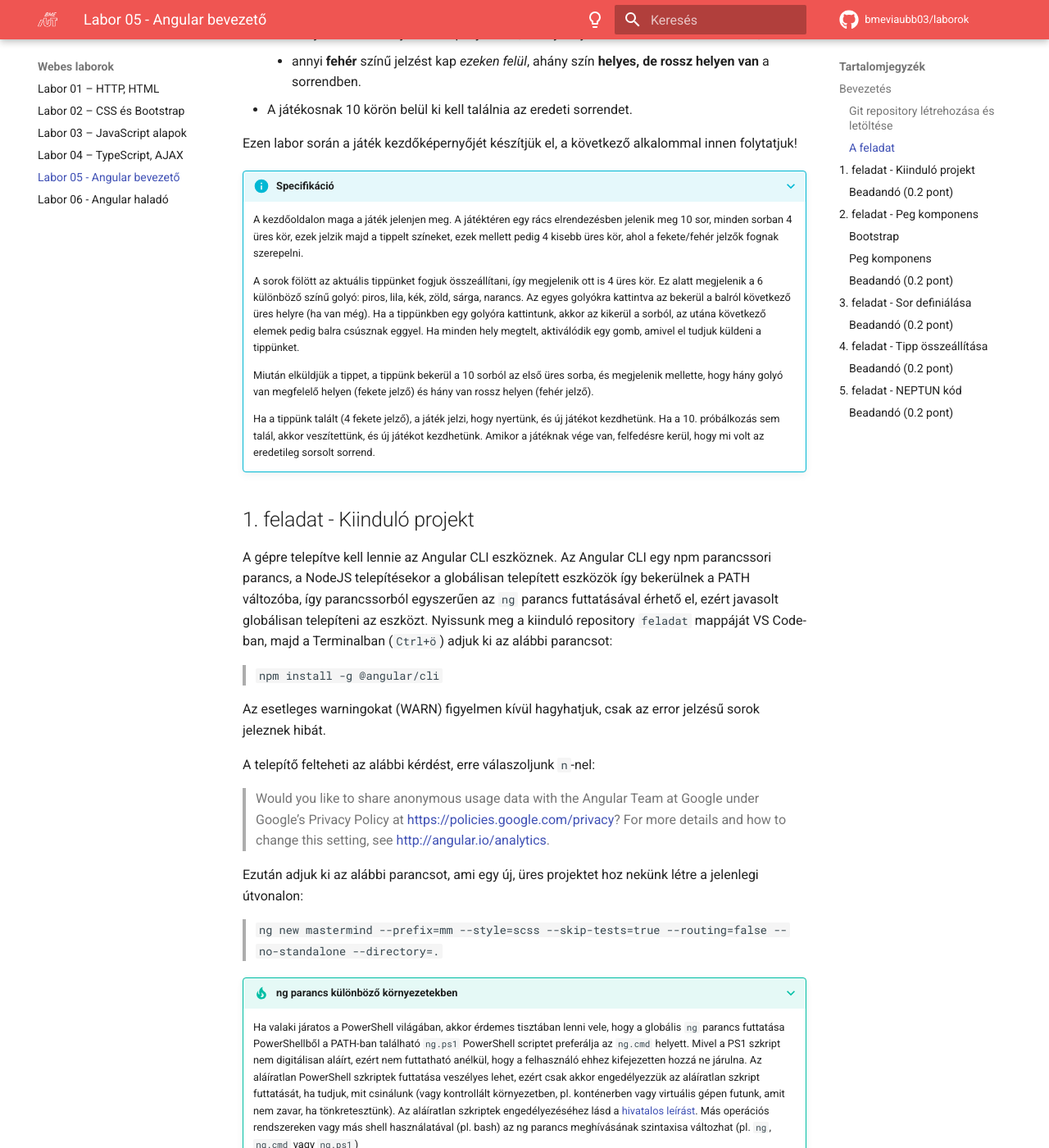
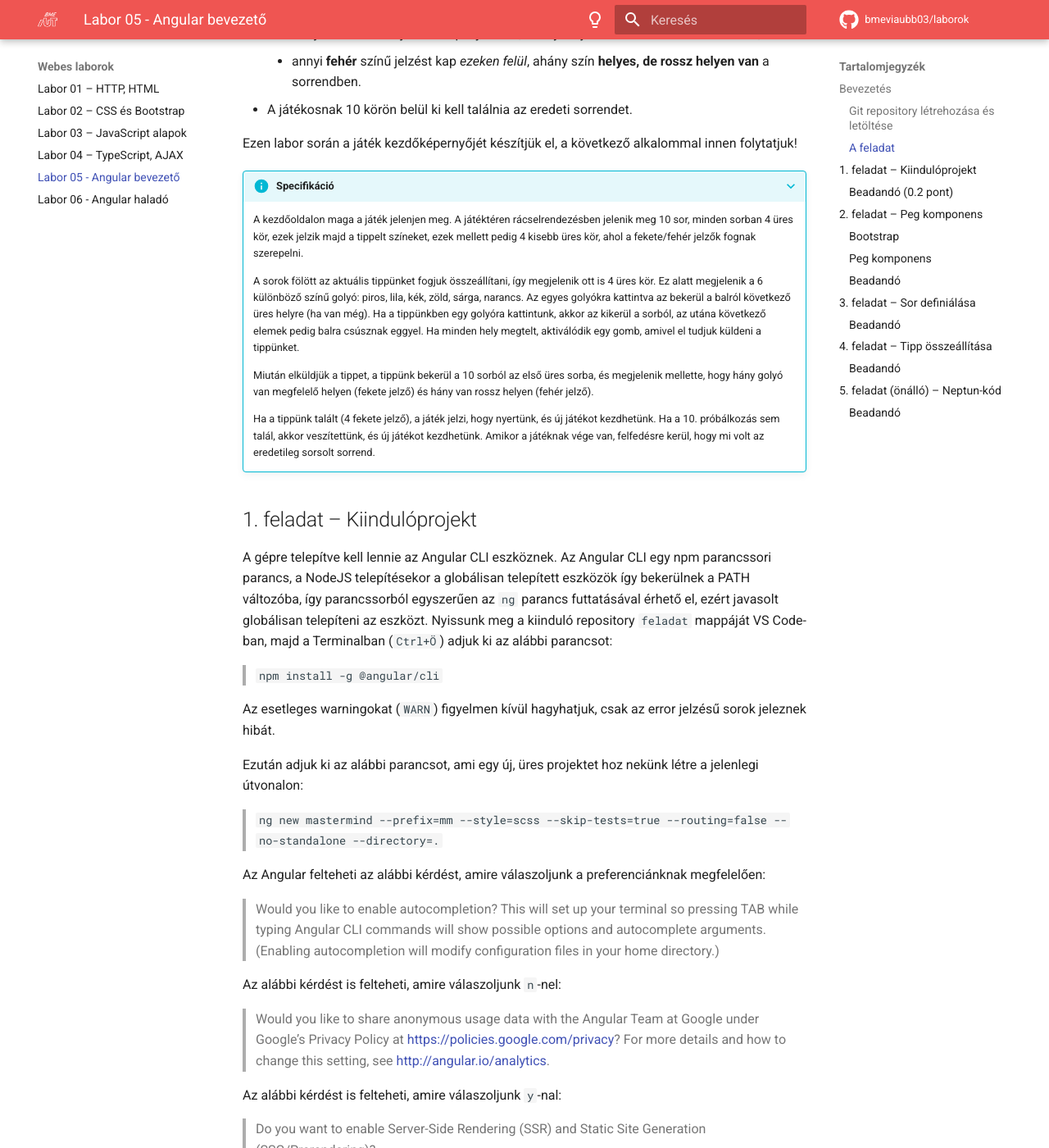
Before and after one commit to BMEVIAUBB03/laborok, an MkDocs documentation site: the page built from docs/laborok/web/05-angular-01/index.md, in a window 1280 px wide and 1400 px high, scrolled down 1872 px. Shown: the whole window at 82% size. Built offline with MkDocs 1.6.1 and Material for MkDocs 9.7.7, drawn with Linux system fonts in a browser that asks for light colours; comment, search, counter and statistics services are not loaded; some of the changed text lies outside the part shown.

Commit message:
✏️ Added project generation prompts; corrected border size & function name; formatting & grammar improvements

````diff
--- a/docs/laborok/web/05-angular-01/index.md
+++ b/docs/laborok/web/05-angular-01/index.md
@@ -62,17 +62,17 @@ Ahol nincs külön kifejezetten jelölve, a szoftverek legfrissebb stabil verzi
 
 ### Git repository létrehozása és letöltése
 
-A feladatok megoldása során ne felejtsd el követni a feladat beadás folyamatát [Github](../../tudnivalok/github/GitHub.md).
+A feladatok megoldása során ne felejtsd el követni a feladat beadás folyamatát ([GitHub](../../tudnivalok/github/GitHub.md)).
 
-1. Moodle-ben keresd meg a laborhoz tartozó meghívó URL-jét és annak segítségével hozd létre a saját repository-dat.
+1. A Moodle-ben keresd meg a laborhoz tartozó meghívó URL-jét és annak segítségével hozd létre a saját repository-dat.
 2. Várd meg, míg elkészül a repository, majd checkout-old ki.
     * Egyetemi laborokban, ha a checkout során nem kér a rendszer felhasználónevet és jelszót, és nem sikerül a checkout, akkor valószínűleg a gépen korábban megjegyzett felhasználónévvel próbálkozott a rendszer. Először töröld ki a mentett belépési adatokat (lásd [itt](../../tudnivalok/github/GitHub-credentials.md)), és próbáld újra.
 3. Hozz létre egy új ágat `megoldas` néven, és ezen az ágon dolgozz.
-4. A neptun.txt fájlba írd bele a Neptun kódodat. A fájlban semmi más ne szerepeljen, csak egyetlen sorban a Neptun kód 6 karaktere.
+4. A `neptun.txt` fájlba írd bele a Neptun-kódodat. A fájlban semmi más ne szerepeljen, csak egyetlen sorban a Neptun-kód 6 karaktere.
 
 ### A feladat
 
-A feladat a klasszikus [MasterMind](https://en.wikipedia.org/wiki/Mastermind_(board_game)) táblajáték kliensalkalmazás elkészítése lesz. Ennek sok variánsa létezik, a játék szabályai nálunk az alábbiak lesznek:
+A feladat a klasszikus [Mastermind](https://en.wikipedia.org/wiki/Mastermind_(board_game)) táblajáték kliensalkalmazás elkészítése lesz. Ennek sok variánsa létezik, a játék szabályai nálunk az alábbiak lesznek:
 
 - A "gép" (a kódmester) sorsol egy véletlenszerű, 4 hosszúságú sorozatot az alábbi 6 színű golyóból: piros, lila, kék, zöld, sárga, narancs.
     - Ugyanaz a szín többször is szerepelhet a sorrendben, pl.: kék, sárga, sárga, kék, zöld, lila.
@@ -84,7 +84,7 @@ A feladat a klasszikus [MasterMind](https://en.wikipedia.org/wiki/Mastermind_(bo
 Ezen labor során a játék kezdőképernyőjét készítjük el, a következő alkalommal innen folytatjuk!
 
 ???+ info "Specifikáció"
-    A kezdőoldalon maga a játék jelenjen meg. A játéktéren egy rács elrendezésben jelenik meg 10 sor, minden sorban 4 üres kör, ezek jelzik majd a tippelt színeket, ezek mellett pedig 4 kisebb üres kör, ahol a fekete/fehér jelzők fognak szerepelni.
+    A kezdőoldalon maga a játék jelenjen meg. A játéktéren rácselrendezésben jelenik meg 10 sor, minden sorban 4 üres kör, ezek jelzik majd a tippelt színeket, ezek mellett pedig 4 kisebb üres kör, ahol a fekete/fehér jelzők fognak szerepelni.
 
     A sorok fölött az aktuális tippünket fogjuk összeállítani, így megjelenik ott is 4 üres kör. Ez alatt megjelenik a 6 különböző színű golyó: piros, lila, kék, zöld, sárga, narancs. Az egyes golyókra kattintva az bekerül a balról következő üres helyre (ha van még). Ha a tippünkben egy golyóra kattintunk, akkor az kikerül a sorból, az utána következő elemek pedig balra csúsznak eggyel. Ha minden hely megtelt, aktiválódik egy gomb, amivel el tudjuk küldeni a tippünket.
 
@@ -93,20 +93,27 @@ Ezen labor során a játék kezdőképernyőjét készítjük el, a következő
     Ha a tippünk talált (4 fekete jelző), a játék jelzi, hogy nyertünk, és új játékot kezdhetünk. Ha a 10. próbálkozás sem talál, akkor veszítettünk, és új játékot kezdhetünk. Amikor a játéknak vége van, felfedésre kerül, hogy mi volt az eredetileg sorsolt sorrend.
 
 
-## 1. feladat - Kiinduló projekt
+## 1. feladat – Kiindulóprojekt
 
-A gépre telepítve kell lennie az Angular CLI eszköznek. Az Angular CLI egy npm parancssori parancs, a NodeJS telepítésekor a globálisan telepített eszközök így bekerülnek a PATH változóba, így parancssorból egyszerűen az `ng` parancs futtatásával érhető el, ezért javasolt globálisan telepíteni az eszközt. Nyissunk meg a kiinduló repository `feladat` mappáját VS Code-ban, majd a Terminalban (`Ctrl+ö`) adjuk ki az alábbi parancsot:
+A gépre telepítve kell lennie az Angular CLI eszköznek. Az Angular CLI egy npm parancssori parancs, a NodeJS telepítésekor a globálisan telepített eszközök így bekerülnek a PATH változóba, így parancssorból egyszerűen az `ng` parancs futtatásával érhető el, ezért javasolt globálisan telepíteni az eszközt. Nyissunk meg a kiinduló repository `feladat` mappáját VS Code-ban, majd a Terminalban (`Ctrl+Ö`) adjuk ki az alábbi parancsot:
 
 > `npm install -g @angular/cli`
 
-Az esetleges warningokat (WARN) figyelmen kívül hagyhatjuk, csak az error jelzésű sorok jeleznek hibát.
-
-A telepítő felteheti az alábbi kérdést, erre válaszoljunk `n`-nel:
-> Would you like to share anonymous usage data with the Angular Team at Google under Google’s Privacy Policy at https://policies.google.com/privacy? For more details and how to change this setting, see http://angular.io/analytics.
+Az esetleges warningokat (`WARN`) figyelmen kívül hagyhatjuk, csak az error jelzésű sorok jeleznek hibát.
 
 Ezután adjuk ki az alábbi parancsot, ami egy új, üres projektet hoz nekünk létre a jelenlegi útvonalon:
 
 > `ng new mastermind --prefix=mm --style=scss --skip-tests=true --routing=false --no-standalone --directory=.`
+
+
+Az Angular felteheti az alábbi kérdést, amire válaszoljunk a preferenciánknak megfelelően:
+> Would you like to enable autocompletion? This will set up your terminal so pressing TAB while typing Angular CLI commands will show possible options and autocomplete arguments. (Enabling autocompletion will modify configuration files in your home directory.)
+
+Az alábbi kérdést is felteheti, amire válaszoljunk `n`-nel:
+> Would you like to share anonymous usage data with the Angular Team at Google under Google’s Privacy Policy at https://policies.google.com/privacy? For more details and how to change this setting, see http://angular.io/analytics.
+
+Az alábbi kérdést is felteheti, amire válaszoljunk `y`-nal:
+> Do you want to enable Server-Side Rendering (SSR) and Static Site Generation (SSG/Prerendering)?
 
 ???+ tip "ng parancs különböző környezetekben"
     Ha valaki járatos a PowerShell világában, akkor érdemes tisztában lenni vele, hogy a globális `ng` parancs futtatása PowerShellből a PATH-ban található `ng.ps1` PowerShell scriptet preferálja az `ng.cmd` helyett. Mivel a PS1 szkript nem digitálisan aláírt, ezért nem futtatható anélkül, hogy a felhasználó ehhez kifejezetten hozzá ne járulna. Az aláíratlan PowerShell szkriptek futtatása veszélyes lehet, ezért csak akkor engedélyezzük az aláíratlan szkript futtatását, ha tudjuk, mit csinálunk (vagy kontrollált környezetben, pl. konténerben vagy virtuális gépen futunk, amit nem zavar, ha tönkretesztünk). Az aláíratlan szkriptek engedélyezéséhez lásd a [hivatalos leírást](https://go.microsoft.com/fwlink/?LinkID=135170). Más operációs rendszereken vagy más shell használatával (pl. bash) az ng parancs meghívásának szintaxisa változhat (pl. `ng`, `ng.cmd` vagy `ng.ps1`)
@@ -156,7 +163,7 @@ Watch mode enabled. Watching for file changes...
 
 Nyissuk meg tehát a böngészőt a <a href="http://localhost:4200" target="_blank">`http://localhost:4200`</a>-on (ha magától nem nyílna meg)!
 
-Az `ng serve` parancsot hagyjuk a háttérben futni. Ha új parancsokat kell végrehajtanunk, nyissunk egy új terminált a `Ctrl+Shift+ö` billentyűkombinációval! **FONTOS!** Ha a fordítás hibát jelez, és úgy gondoljuk, hogy mégsincs hiba, akkor állítsuk le az `ng serve` parancsot (pl. `Ctrl+C`), és indítsuk újra. Ez akkor fordulhat elő esetenként, ha például fájlt törlünk vagy új függőségi csomagot hivatkozunk be.
+Az `ng serve` parancsot hagyjuk a háttérben futni. Ha új parancsokat kell végrehajtanunk, nyissunk egy új terminált a `Ctrl+Shift+Ö` billentyűkombinációval! **FONTOS!** Ha a fordítás hibát jelez, és úgy gondoljuk, hogy mégsincs hiba, akkor állítsuk le az `ng serve` parancsot (pl. `Ctrl+C`), és indítsuk újra. Ez akkor fordulhat elő esetenként, ha például fájlt törlünk vagy új függőségi csomagot hivatkozunk be.
 
 ???+ tip "Debugolás"
     Debugoláshoz (a megfelelő bővítmények telepítése után) nyomjuk meg az `F5` billentyűt VS Code-ban, válasszuk ki a lenyíló menüben a megfelelő debuggert (Edge/Chrome, amit az imént telepítettünk), és a létrejövő `launch.json` fájlban változtassuk meg az URL-t, hogy az a 4200-as portra mutasson. Ezután az `F5` billenyűvel indíthatjuk bármikor a debugolást (ehhez természetesen az `ng serve`-nek futnia kell). Ekkor a VS Code-ban elhelyezett töréspontokat (`F9`) meg fogjuk ütni, és megvizsgálhatjuk pl. a változók értékét a Debug fülön vagy az egérrel a változó nevére mutatva a kódban, vagy használhatjuk a Watch lehetőségeket, átléphetünk parancsokon stb.
@@ -195,7 +202,7 @@ Vizsgáljuk meg a létrejött projekt tartalmát (a számunkra jelenleg releván
 !!! example "1. feladat beadandó"
     Illessz be egy képernyőképet, ahol bal oldalon a böngészőben futó Angular kezdőprojekt, jobb oldalon a VS Code-ban futó terminál látható! (`f1.png`)
 
-## 2. feladat - Peg komponens
+## 2. feladat – Peg komponens
 
 ### Bootstrap
 
@@ -204,7 +211,7 @@ Elsőként adjuk hozzá a Bootstrap-et az alkalmazásunkhoz, hogy könnyen stíl
 
 Ez a parancs néhány dolgot megcsinál helyettünk, pl. letölti és behivatkozza a `bootstrap` és `ng-bootstrap` csomagokat függőségként, importálja a modult az alkalmazásunkba (az `src\app\app.module.ts`-t érdemes megvizsgálni), alkalmazza a lokalizációs polyfillt stb. Ezzel meg is volnánk, az alkalmazásunkban használhatjuk a szokásos Bootstrap elemeket, de fontos megjegyezni, hogy ez nem feltétlenül (/kizárólag) a szokásos Bootstrap osztályok elemekre aggatásával történik. A [hivatalos dokumentáció](https://ng-bootstrap.github.io/#/getting-started) az irányadó.
 
-Abban a ritka esetben, amennyiben nem sikerülne hozzáadni a Bootstrapet, próbáljuk meg a `package.json` fájlban az összes "~X.Y.Z" stílusú verziószámot "^X.Y.Z" stílusúra lecserélni. Ezután futtassuk az `npm update` parancsot, majd próbáljuk megint hozzáadni a Bootstrapet.
+Abban a ritka esetben, amennyiben nem sikerülne hozzáadni a Bootstrapet, próbáljuk meg a `package.json` fájlban az összes `~X.Y.Z` stílusú verziószámot `^X.Y.Z` stílusúra lecserélni. Ezután futtassuk az `npm update` parancsot, majd próbáljuk megint hozzáadni a Bootstrapet.
 
 ### Peg komponens
 
@@ -217,14 +224,14 @@ A fentinek a rövidebb formája: [`ng g c peg`](https://angular.io/cli).
 
 A parancs 3 fájlt hoz nekünk létre a `mastermind\src\app\peg` mappában:
 
-- a komponens stíluslapját (.scss) - ez jelenleg üres,
-- a komponens template-jét, vagyis a DOM szerkezetét (.html):
+- a komponens stíluslapját (`.scss`) - ez jelenleg üres,
+- a komponens template-jét, vagyis a DOM-szerkezetét (`.html`):
 
 ```HTML
 <p>peg works!</p>
 ```
 
-- a komponens mögöttes kódját, vagyis a logikáját (.ts):
+- a komponens mögöttes kódját, vagyis a logikáját (`.ts`):
 
 ```TS
 import { Component } from '@angular/core';
@@ -258,27 +265,26 @@ Vegyük észre, hogy a kód írása közben kapunk IntelliSense-t a komponens ne
 
 A komponensünket tehát úgy példányosítottuk, hogy a komponenshez tartozó CSS selector-nak megfelelő elemet elhelyeztük a HTML-ben. Jellemzően elemszintű selectorokat alkalmazunk, mint most a példában is, de van lehetőség más szabályszerűség (pl. class) alapján is példányosítani.
 
-A komponensünk akár megvalósíthatja az ún. `OnInit` interfészt, ez később az [Angular komponens/direktíva életciklus](https://angular.io/guide/lifecycle-hooks) során lehet még hasznos, de alapesetben nem generálódott bele a komponens TypeScript kódjába.
+A komponensünk akár megvalósíthatja az ún. `OnInit` interfészt is, ez később az [Angular komponens/direktíva életciklus](https://angular.io/guide/lifecycle-hooks) során lehet még hasznos, de alapesetben nem generálódott bele a komponens TypeScript-kódjába.
 
-Hozzuk létre a színeket reprezentáló típust az `src\app\models\peg-color.ts` fájlba (a mappát és fájlt is hozzuk létre). A típus egy TypeScript uniótípus legyen a 'red', 'purple', 'blue', 'green', 'yellow', 'orange', 'black', 'white', és 'unset' string értékekkel!</summary>
+Hozzuk létre a színeket reprezentáló típust az `src\app\models\peg-color.ts` fájlba (a mappát és fájlt is hozzuk létre). A típus egy TypeScript-uniótípus legyen a `red`, `purple`, `blue`, `green`, `yellow`, `orange`, `black`, `white` és `unset` stringértékekkel!</summary>
 
 ```TS
 export type PegColor = 'red' | 'purple' | 'blue' | 'green' | 'yellow' | 'orange' | 'black' | 'white' | 'unset';
 ```
 
-A Peg kétféle lehet: 'code' vagy 'key', ennek is hozzunk létre egy típust az `src\app\models\peg-type.ts` fájlba PegType néven!
+A Peg kétféle lehet: `code` vagy `key`, ennek is hozzunk létre egy típust az `src\app\models\peg-type.ts` fájlba `PegType` néven!
 
 ```TS
 export type PegType = 'code' | 'key';
 ```
 
-A PegComponent-be vegyünk fel egy adatkötött 'color' és 'type' tulajdonságot (komponens paraméter)! Vegyünk fel két számított, csak lekérdezhető értéket (getter): colorChar (a szín első karakterét adja vissza nagybetűsítve, vagy az "X" értéket, ha nincs szín) és colorLower (a szín nevét adja vissza, vagy az "unset" értéket, ha nincs szín).
+A `PegComponent`be vegyünk fel egy adatkötött `color` és `type` tulajdonságot (komponens paraméter)! Vegyünk fel két számított, csak lekérdezhető értéket (getter): `colorChar` (a szín első karakterét adja vissza nagybetűsítve, vagy az "X" értéket, ha nincs szín) és `colorLower` (a szín nevét adja vissza, vagy az `unset` értéket, ha nincs szín).
 
-??? tip "Megvalósítás: PegComponent"
+??? tip "Megvalósítás: `PegComponent`"
     ```TS
     export class PegComponent {
-
-      @Input() // Az Input dekorátort importálnunk kell a jelenlegi scope-ba. Ehhez használhatjuk a VS Code segítségét (Ctrl+. a kurzort a hibára helyezve) vagy fentre beírhatjuk: import { Input } from '@angular/core';
+      @Input() // Az Input dekorátort importálnunk kell a jelenlegi scope-ba. Ehhez használhatjuk a VS Code segítségét (Ctrl+. a kurzort a hibára helyezve), vagy fentre beírhatjuk: import { Input } from '@angular/core';
       color?: PegColor; // Hasonlóképp a PegColor-ra is, csak itt a lokális '../models/peg-color'-ból importálunk.
 
       @Input()
@@ -359,7 +365,7 @@ Stílusozzuk meg az elemet! A komponenshez tartozó stíluslap csak a komponens
     }
     ```
 
-Cseréljük le az `app-component.html` tartalmát (ez az oldalunk fő komponense): adjuk át adatkötéssel rendre a piros, zöld, kék és narancs színeket a PegComponent példányoknak!
+Cseréljük le az `app.component.html` tartalmát (ez az oldalunk fő komponense): adjuk át adatkötéssel rendre a piros, zöld, kék és narancs színeket a `PegComponent` példányoknak!
 
 ```HTML
 <mm-peg [color]="'red'"></mm-peg>
@@ -375,9 +381,9 @@ Ha most megnézzük az oldalt, a következőt láthatjuk:
   <figcaption>Színek az oldalon #1</figcaption>
 </figure>
 
-A DOM Explorerben (F12 böngészőben) láthatjuk, hogy nem jutott érvényre sem a `.peg-key`, sem a `.peg-code`, ugyanis ennek nem adtunk értéket, így egy `.peg-` osztály kerül az elemre.
+A DOM Explorerben (`F12` a böngészőben) láthatjuk, hogy nem jutott érvényre sem a `.peg-key`, sem a `.peg-code`, ugyanis ennek nem adtunk értéket, így egy `.peg-` osztály kerül az elemre.
 
-Észrevehetjük még, hogy az elem egy fura attribútumot kapott (pl. `_ngcontent-dca-c97`). Ennek oka, hogy a CSS szabályunk valójában módosításra került úgy, hogy magába foglalja ezt a generált attribútumot. Ezért nem fut le tehát ez a selector más elemekre. Az F12 CSS eszközei között (pl. Elements/Styles fülön) ezt láthatjuk is.
+Észrevehetjük még, hogy az elem egy fura attribútumot kapott (pl. `_ngcontent-dca-c97`). Ennek oka, hogy a CSS szabályunk valójában módosításra került úgy, hogy magába foglalja ezt a generált attribútumot. Ezért nem fut le tehát ez a selector más elemekre. Az `F12` CSS-eszközei között (pl. az Elements/Styles fülön) ezt láthatjuk is.
 
 Módosítsuk az `app.component.html`-t, hogy legyen egy piros és egy zöld kódjelző, majd két fekete és két fehér kulcsjelző!
 
@@ -419,15 +425,15 @@ A `peg.component.ts`-ből törölhetjük a `getColorChar()` függvényt, nem les
   <figcaption>Színek az oldalon #3</figcaption>
 </figure>
 
-### Beadandó (0.2 pont)
-!!! example "2. feladat beadandó"
+### Beadandó
+!!! example "2. feladat beadandó (0.2 pont)"
     Illessz be egy képernyőképet, ahol bal oldalon a színes golyók, jobb oldalon a VS Code-ban futó terminál látható! (`f2.png`)
 
-## 3. feladat - Sor definiálása
+## 3. feladat – Sor definiálása
 
 Egy sorban meg kell jelennie 4 színes golyónak (vagy helyőrzőnek), mellette 4 jelzőnek. Tíz sornak kell összesen megjelennie.
 
-Vegyünk fel egy osztályt, ami az egyes tippeket fogja reprezentálni az `src\app\models\guess.ts` fájlba! A modell osztály konstruktor tulajdonságokat tartalmaz: két 'PegColor' tömböt 'colors' és 'keys' néven.
+Vegyünk fel egy osztályt, ami az egyes tippeket fogja reprezentálni az `src\app\models\guess.ts` fájlban! A modell osztály konstruktor tulajdonságokat tartalmaz: két 'PegColor' tömböt 'colors' és 'keys' néven.
 
 ??? tip "Megvalósítás: Guess"
     ```TS
@@ -435,18 +441,17 @@ Vegyünk fel egy osztályt, ami az egyes tippeket fogja reprezentálni az `src\a
 
     export class Guess {
         constructor(
-            public colors: PegColor[], // A tippelt színeket jelző tömb, benne pontosan 4 elemmel.
-            public keys: PegColor[]) { // A tippek helyességét jelző tömb, benne pontosan 4 elemmel.
+            public colors: PegColor[],  // A tippelt színeket jelző tömb, benne pontosan 4 elemmel.
+            public keys: PegColor[]) {  // A tippek helyességét jelző tömb, benne pontosan 4 elemmel.
         }
     }
-
     ```
 
 Az osztályunk 4-4 színt fog tehát tárolni: ami tipp érkezett, illetve ami a visszajelzéseket mutatja majd.
 
-Az `src\app\app.component.ts` funkcionalitását egészítsük ki! Legyen egy 'guesses' tömb, ami tárolja a leadott tippeket! Legyen egy 'initGame' függvény, ami feltölti a tippeket 10 db üres tipp ('Guess') példánnyal! A konstruktor hívja meg az 'initGame' függvényt!
+Az `src\app\app.component.ts` funkcionalitását egészítsük ki! Legyen egy `guesses` tömb, ami tárolja a leadott tippeket! Legyen egy `initGame()` függvény, ami feltölti a tippeket 10 db üres tipp (`Guess`) példánnyal! A konstruktor hívja meg az `initGame()` függvényt!
 
-??? tip "Megvalósítás: AppComponent logika"
+??? tip "Megvalósítás: AppComponent-logika"
     ```TS
     import { Component } from '@angular/core';
     import { Guess } from './models/guess';
@@ -474,9 +479,9 @@ Az `src\app\app.component.ts` funkcionalitását egészítsük ki! Legyen egy 'g
     }
     ```
 
-Jelenítsük meg az AppComponent template-jében (`src\app\app.component.html`) a "leadott" (jelenleg üres) tippeket! Járjuk be az összes tippet (*ngFor), hozzuk létre a tipp színeinek megfelelő kód és kulcs típusú 'PegComponent' példányokat!
+Jelenítsük meg az AppComponent template-jében (`src\app\app.component.html`) a "leadott" (jelenleg üres) tippeket! Járjuk be az összes tippet (`*ngFor`), hozzuk létre a tipp színeinek megfelelő kód és kulcs típusú `PegComponent` példányokat!
 
-??? tip "Megvalósítás: AppComponent sablon"
+??? tip "Megvalósítás: AppComponent-sablon"
     ```HTML
     <main class="container-fluid">
         <section class="guesses-container">
@@ -519,17 +524,17 @@ Stílusozzuk a komponenst (`src\app\app.component.scss`) az alábbiak szerint.
   <figcaption>Leadott tippek megjelenítése</figcaption>
 </figure>
 
-### Beadandó (0.2 pont)
-!!! example "3. feladat beadandó"
+### Beadandó
+!!! example "3. feladat beadandó (0.2 pont)"
     Illessz be egy képernyőképet, ahol bal oldalon a tippek megjelenítése, jobb oldalon a VS Code-ban futó terminál látható! (`f3.png`)
 
-## 4. feladat - Tipp összeállítása
+## 4. feladat – Tipp összeállítása
 
 A sorok fölött a jelenlegi tippünk összeállítása fog látszani. Ez alatt a 6 lehetséges szín fog megjelenni, amire kattintva össze tudjuk állítani a tippet, valamint egy gomb, amivel el tudjuk küldeni a tippünket. Ezt a funkcionalitást a következő laboron fogjuk megvalósítani, most csak a megjelenítést csináljuk meg.
 
 Egészítsük ki az `src\app\app.component.ts` funkcionalitását és megjelenítését az elvárt funkcionalitásnak megfelelően!
 
-??? tip "Megvalósítás: AppComponent logika"
+??? tip "Megvalósítás: AppComponent-logika"
     ```TS
     export class AppComponent {
       guesses: Guess[] = [];
@@ -556,7 +561,7 @@ Az inicializáláskor kitöltjük a jelenlegi tippünket reprezentáló 4 színb
 
 Egészítsük ki az `src\app\app.component.html` fájlt, hogy megjelenítse az elemeket:
 
-??? tip "Megvalósítás: AppComponent sablon"
+??? tip "Megvalósítás: AppComponent-sablon"
     ```HTML
     <main class="container-fluid">
         <section class="current-guess-container text-center mb-3">
@@ -595,17 +600,17 @@ Igazítsuk hozzá a stílust (`src\app\app.component.scss`):
 
  Az adatkötést egy irányban gyakoroltuk, a modell (komponens) felől a nézet (template) irányába. A következő alkalommal bekötjük az eseménykezelőket, és megírjuk a szükséges logikákat, hogy a játék játszható legyen.
 
-### Beadandó (0.2 pont)
-!!! example "4. feladat beadandó"
+### Beadandó
+!!! example "4. feladat beadandó (0.2 pont)"
     Illessz be egy képernyőképet, ahol bal oldalon a kész kezdőoldal, jobb oldalon a VS Code-ban futó terminál látható! (`f4.png`)
 
-## 5. feladat - NEPTUN kód
+## 5. feladat (önálló) – Neptun-kód
 
-A currentGuess mezőben tároljuk a felhasználó által aktuálisan szerkesztett tipp példányt, aminek 4 elemet kell tartalmaznia, de semmi nem akadályozza meg, hogy több vagy kevesebb elem kerüljön bele.
+A `currentGuess` mezőben tároljuk a felhasználó által aktuálisan szerkesztett tipp-példányt, aminek 4 elemet kell tartalmaznia, de semmi nem akadályozza meg, hogy több vagy kevesebb elem kerüljön bele.
 
-Alkalmazd az alábbi logikát, hogy megjelenítsd **a saját Neptun kódodnak megfelelő**, 6-jegyű színkombinációt az első sorban (`AppComponent.currentGuess`), a színpaletta (`AppComponent.possibleValues`) felett!
+Alkalmazd az alábbi logikát, hogy megjelenítsd **a saját Neptun-kódodnak megfelelő**, 6-jegyű színkombinációt az első sorban (`AppComponent.currentGuess`), a színpaletta (`AppComponent.possibleValues`) felett!
 
-A Neptun kódod minden karakterének vedd a karakterkódjának számértékét a `string.charCodeAt()` függvénnyel! Pl:
+A Neptun-kódod minden karakterének vedd a karakterkódjának számértékét a `string.charCodeAt()` függvénnyel! Pl:
 
 ```JS
 let x = `XYZ012`.charCodeAt(0); // == 88
@@ -614,18 +619,18 @@ let x = `XYZ012`.charCodeAt(0); // == 88
 Vedd az így keletkező karakter 6-os modulusát!
 
 ```JS
-> let m = x % 6; // == 4
+let m = x % 6; // == 4
 ```
 
 Vedd a `possibleValues` ennek az indexnek megfelelő elemeit minden karakterre!
 
-Ennek eredményeképp a példa `XYZ012` Neptun kód esetén a `[88, 89, 90, 48, 49, 50]` értékek, ebből a `[4, 5, 0, 0, 1, 2]` maradékok tömbje, ebből pedig a `['yellow', 'orange', 'red', 'red', 'purple', 'blue']` tömb áll elő, amely a felületen az alábbi módon jelenik meg:
+Ennek eredményeképp a példa `XYZ012` Neptun-kód esetén a `[88, 89, 90, 48, 49, 50]` értékek, ebből a `[4, 5, 0, 0, 1, 2]` maradékok tömbje, ebből pedig a `['yellow', 'orange', 'red', 'red', 'purple', 'blue']` tömb áll elő, amely a felületen az alábbi módon jelenik meg:
 
 <figure markdown>
   ![Az 'XYZ012' Neptun kódhoz tartozó színkód vizualizációja](./assets/colorful-code.png)
   <figcaption>Az 'XYZ012' Neptun kódhoz tartozó színkód vizualizációja</figcaption>
 </figure>
 
-### Beadandó (0.2 pont)
-!!! example "5. feladat beadandó"
-    Illessz be egy képernyőképet, ahol bal oldalon a NEPTUN kódod vizualizációja, jobb oldalon a VS Code-ban futó terminál látható! (`f5.png`)
+### Beadandó
+!!! example "5. feladat beadandó (0.2 pont)"
+    Illessz be egy képernyőképet, ahol bal oldalon a Neptun-kódod vizualizációja, jobb oldalon a VS Code-ban futó terminál látható! (`f5.png`)
````
Also changed, not shown: other parts of docs/laborok/web/05-angular-01/index.md (+3 -3 lines).
